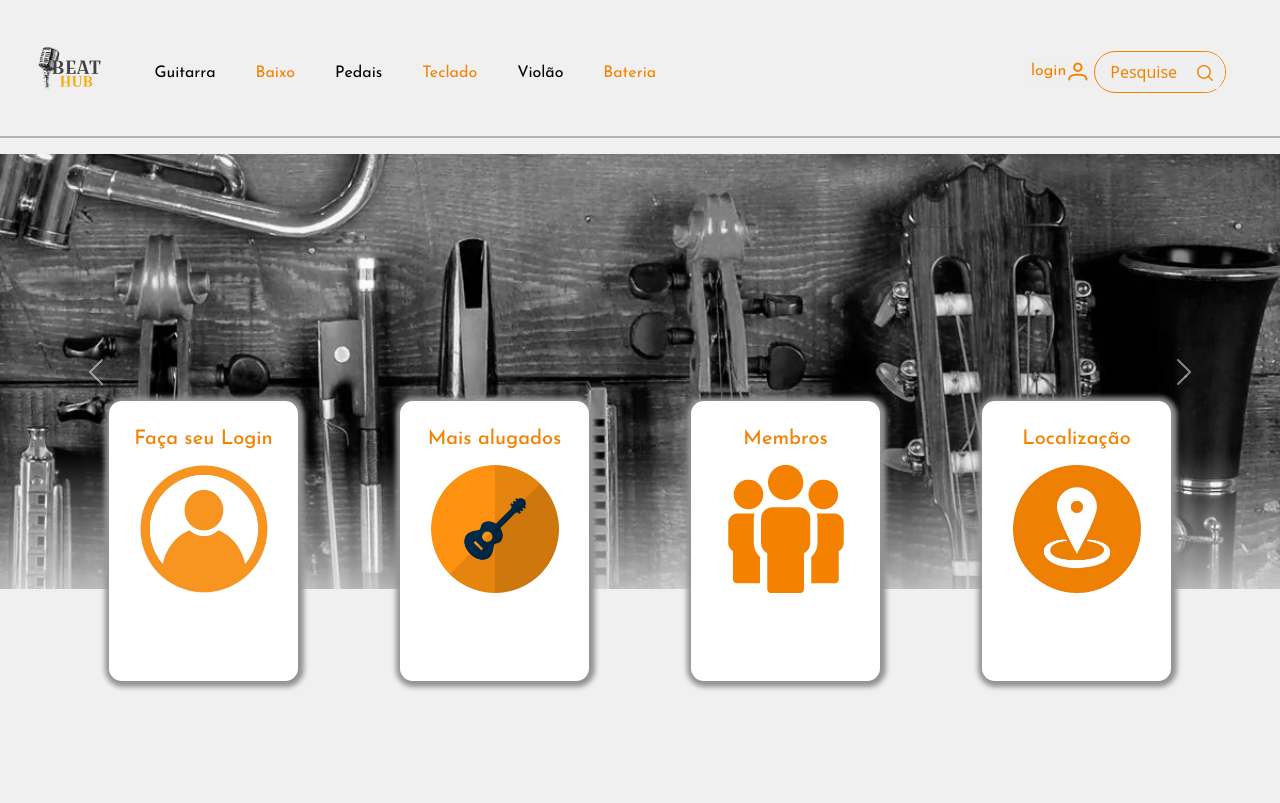
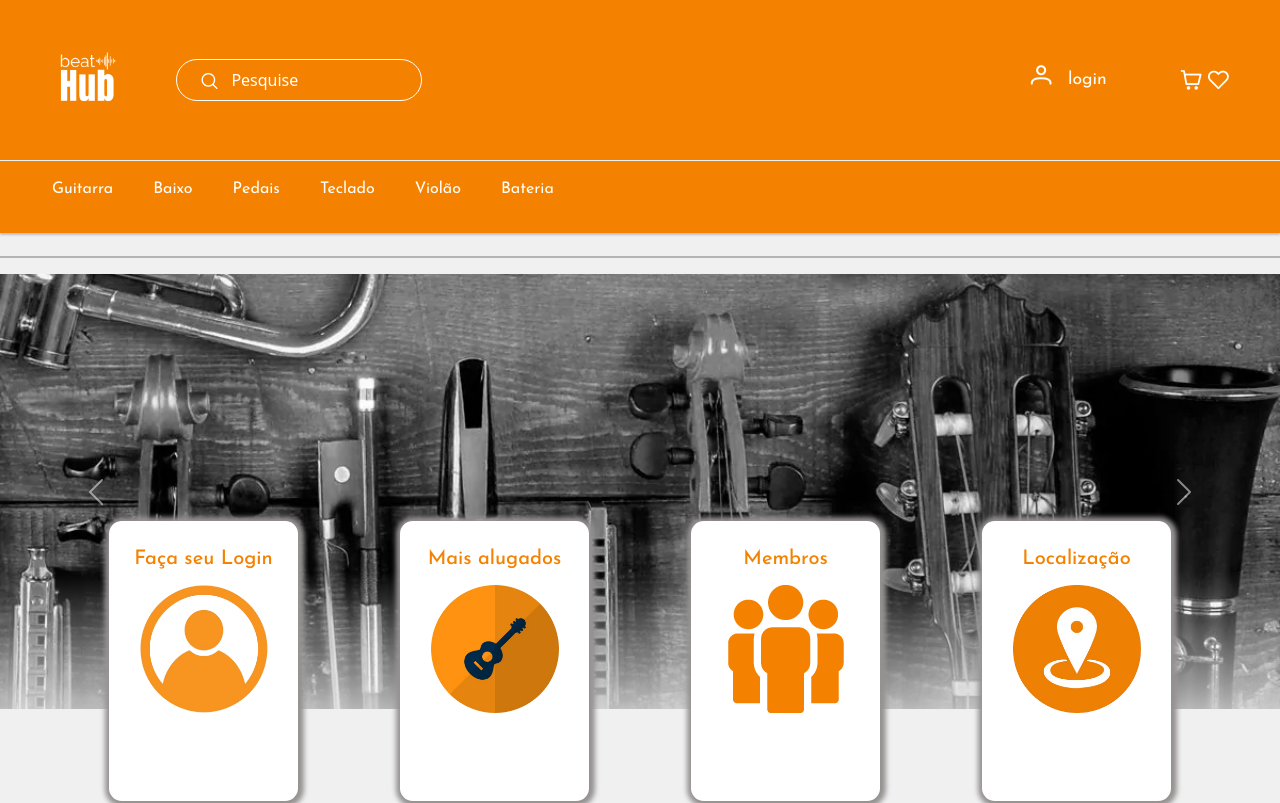
Before and after one commit to spricigom/BeatHub, a Vue app: page / in a window 1280 px wide. Shown: the top 803 px of the page. Built offline with nearby package versions, Linux system fonts and the light colour scheme; a web font is replaced by a local one.

Commit message:
FEAT: header pronto (pesquisa nao funcional)

```diff
--- a/src/components/HeaderComponente.vue
+++ b/src/components/HeaderComponente.vue
@@ -17,52 +17,33 @@ function toggleMenu() {
         <div class="fundo">
             <div class="esquerda">
                 <RouterLink to="/">
-                    <img class="logo" src="@/assets/certa.png" alt="Logo" />
+                    <img class="logo" src="@/assets/logo.png" alt="Logo" />
                 </RouterLink>
+                <div class="busca">
+    <a class="busca-botao" href="#">
+        <button><span class="pi pi-search" style="color: white;"></span></button>
+    </a>
+    <input class="busca-texto" type="text" placeholder="Pesquise">
+</div>
 
-                <nav>
-                    <ul class="navegacao">
-                        <li>
-                            <RouterLink to="/Guitarra">Guitarra</RouterLink>
-                        </li>
-                        <li>
-                            <RouterLink to="/Baixo" id="amarelo">Baixo</RouterLink>
-                        </li>
-                        <li>
-                            <RouterLink to="/Pedais">Pedais</RouterLink>
-                        </li>
-                        <li>
-                            <RouterLink to="/Teclado" id="amarelo">Teclado</RouterLink>
-                        </li>
-                        <li>
-                            <RouterLink to="/Violão">Violão</RouterLink>
-                        </li>
-                        <li>
-                            <RouterLink to="/Bateria" id="amarelo">Bateria</RouterLink>
-                        </li>
-                    </ul>
-                </nav>
+                <!--
+                -->
             </div>
 
             <div class="direita">
                 <div class="login">
-                        <button class="login botao">
+                    <button class="botao">
+                        <span class="pi pi-user" style="font-size: 1.3rem; color: white;"></span>
                         <h6 id="amarelo">login</h6>
-                            <span class="pi pi-user" style="font-size: 1.5vw; color: #f48200;"></span>
                     </button>
                 </div>
                 <div class="botoes-header">
-
-                    <div class="busca">
-                        <input class="busca-texto" type="text" placeholder="Pesquise">
-                        <a class="busca-botao" href="#">
-                            <button><span class="pi pi-search" style="color: #f48200;"></span></button>
-                        </a>
-                    </div>
+                    <span style="color: white; font-size: 1.3rem;" class="pi pi-shopping-cart"></span>
+                    <span style="color: white; font-size: 1.3rem;" class="pi pi-heart"></span>
                 </div>
 
                 <div class="icone-menu">
-                    <button @click="toggleMenu"><span class="pi pi-bars"></span></button>
+                    <button @click="toggleMenu"><span class="pi pi-bars" style="color: white;"></span></button>
                 </div>
             </div>
         </div>
@@ -90,16 +71,55 @@ function toggleMenu() {
             </ul>
 
 
+        </div><hr class="hr">
+        <div class="baixo">
+
+
+            <nav>
+                    <ul class="navegacao">
+                        <li>
+                            <RouterLink to="/Guitarra">Guitarra</RouterLink>
+                        </li>
+                        <li>
+                            <RouterLink to="/Baixo" id="amarelo">Baixo</RouterLink>
+                        </li>
+                        <li>
+                            <RouterLink to="/Pedais">Pedais</RouterLink>
+                        </li>
+                        <li>
+                            <RouterLink to="/Teclado" id="amarelo">Teclado</RouterLink>
+                        </li>
+                        <li>
+                            <RouterLink to="/Violão">Violão</RouterLink>
+                        </li>
+                        <li>
+                            <RouterLink to="/Bateria" id="amarelo">Bateria</RouterLink>
+                        </li>
+                    </ul>
+                </nav>
         </div>
     </header>
 </template>
 
 <style scoped>
-@media (max-width: 800px) {
+
+@media (max-width: 768px) {
+    header{
+        margin-bottom: 7vh! important;
+    }
+    .hr{
+        display: none !important;
+    }
+    .login h6{
+        display: none !important;
+    }
     .botoes-header {
         display: none !important;
     }
+    .baixo{
+        display: none !important;
 
+    }
     .navegacao {
         display: none !important;
     }
@@ -111,6 +131,7 @@ function toggleMenu() {
     .icone-menu button {
         border: none;
         cursor: pointer;
+        background-color: #f48200;
     }
 
     .menu ul {
@@ -119,35 +140,48 @@ function toggleMenu() {
         text-align: center;
         padding-bottom: 11rem;
     }
-    .menu{
-        background-color: #efefef;
-        position: fixed; /* Fixa o menu na tela */
-        top: 8rem; /* Alinha o menu no topo da tela */
+
+    .menu {
+        background-color: #f48200;
+        position: fixed;
+        /* Fixa o menu na tela */
+        top: 8rem;
+        /* Alinha o menu no topo da tela */
         left: 0;
         right: 0;
-        z-index: 9999; /* Garante que o menu ficará acima de outros conteúdos */
-        display: none; /* Inicialmente o menu está oculto */
+        z-index: 9999;
+        /* Garante que o menu ficará acima de outros conteúdos */
+        display: none;
+        /* Inicialmente o menu está oculto */
         flex-direction: column;
         justify-content: center;
         align-items: center;
-        height: 40vh; /* O menu ocupa toda a altura da tela */
-        box-shadow: 0  4px 2px rgba(0, 0, 0, 0.2); /* Sombra suave apenas na parte inferior */
+        height: 40vh;
+        /* O menu ocupa toda a altura da tela */
+        box-shadow: 0 4px 2px rgba(0, 0, 0, 0.2);
+        /* Sombra suave apenas na parte inferior */
     }
 
     .overlay {
         position: fixed;
-    top: 8rem; /* Ajuste conforme a altura do cabeçalho */
+        top: 8rem;
+        /* Ajuste conforme a altura do cabeçalho */
         left: 0;
         width: 100vw;
         height: 100vh;
-    background-color: rgba(0, 0, 0, 0.5); /* Escurece o fundo */
-    z-index: 999; /* Fica acima de outros elementos, mas abaixo do cabeçalho */
-    display: none; /* Inicialmente oculto */
+        background-color: rgba(0, 0, 0, 0.5);
+        /* Escurece o fundo */
+        z-index: 999;
+        /* Fica acima de outros elementos, mas abaixo do cabeçalho */
+        display: none;
+        /* Inicialmente oculto */
     }
 
     .overlay.active {
-    display: block; /* Torna visível quando o menu estiver aberto */
+        display: block;
+        /* Torna visível quando o menu estiver aberto */
     }
+
 
     .menu.open {
         display: block;
@@ -156,10 +190,12 @@ function toggleMenu() {
     .menu .open {
         display: flex;
     }
+
     .menu .nav-item {
         display: block;
         padding-bottom: 1.2rem;
     }
+
 
     .menu .Rlogin {
         display: flex;
@@ -178,21 +214,73 @@ function toggleMenu() {
         width: 100%;
     }
 }
+@media (max-width: 450px) {
+    .busca-texto {
 
+    width: 8rem !important;
+
+}
+
+}
+@media (max-width: 360px) {
+    .busca-texto {
+
+    width: 6rem !important;
+
+}
+
+}
+header{
+    background-color: #f48200;
+    height: 20vh;
+    margin-bottom: 17vh;
+
+}
+.baixo{
+    width: 100%;
+    display: flex;
+    align-items: center;
+    padding: 1rem 0;
+    background-color: #f48200;
+    position: relative;
+    bottom: 2rem;
+    box-shadow: 0 2px 2px rgba(0, 0, 0, 0.2);
+
+
+}
+.hr {
+    /* margin: 1rem 0; */
+    color: inherit;
+    border: 0;
+    border-top: 1px solid white;
+    opacity: 1;
+    z-index: 9999;
+}
+.login .botao {
+    border: none;
+    background-color: #f48200;
+    width: 5.5rem;
+    display: flex;
+    flex-direction: row;
+    justify-content: space-between;
+}
 .login {
     display: flex;
     flex-direction: row;
+    align-items: center;
     justify-content: space-around;
-    width: 5.5vw;
+    width: 7vw;
 }
 
-.login h6 {
+.botao h6 {
     font-weight: 400;
     font-family: 'Josefin Sans', sans-serif;
     display: flex;
     position: relative;
     top: .5vh;
+    font-size: 1.1rem;
 }
+
 
 .direita {
     display: flex;
@@ -202,8 +290,7 @@ function toggleMenu() {
     width: 18vw;
     margin-right: 2vw;
     text-align: center;
-    position: relative;
-    bottom: 1vh;
+
 }
 
 .esquerda {
@@ -211,7 +298,7 @@ function toggleMenu() {
     flex-direction: row;
     align-items: center;
     justify-content: space-between;
-    width: 38vw;
+    width: 30vw;
     margin-left: 3vw;
 }
 
@@ -219,23 +306,19 @@ function toggleMenu() {
     display: none;
 }
 
-.botao {
-    border: none;
-    display: flex;
-    justify-content: center;
-}
+
 
 .menu {
     display: none;
 }
 
 .busca-botao {
-    color: #f48200;
+    color: white;
     height: 40px;
     width: 40px;
     float: right;
     border-radius: 50%;
-    background-color: #efefef;
+    background-color: #f48200;
     display: flex;
     justify-content: center;
     align-items: center;
@@ -244,11 +327,12 @@ function toggleMenu() {
 
 .busca-botao button {
     border: none;
+    background-color: #f48200;
 
 }
 
 .busca ::placeholder {
-    color: #f48200;
+    color: white;
 }
 
 .fundo {
@@ -258,12 +342,15 @@ function toggleMenu() {
     align-items: center;
     height: 20vh;
     width: 100vw;
+    background: #f48200;
+
+
 }
 
 .busca {
-    background: #efefef;
+    background: #f48200;
     border-radius: 40px;
-    border: 1px solid #f48200;
+    border: 1px solid white;
     padding-left: 1vw;
     display: flex;
     align-items: center;
@@ -276,34 +363,27 @@ function toggleMenu() {
     background: none;
     outline: none;
     float: left;
-    color: #f48200;
+    color: white;
     font-size: 16px;
-    width: 6vw;
+    width: 12rem;
+
 }
 
-.login {
-    display: flex;
-    flex-direction: row;
-    align-items: center;
-    justify-content: space-around;
-    width: 5.5vw;
-}
+
 
 .botoes-header {
     display: flex;
     flex-direction: row;
     align-items: center;
     justify-content: space-between;
-    width: 18vw;
+    width: 3rem;
     margin-right: 2vw;
-    position: relative;
 }
 
 .logo {
-    width: 4rem;
+    width: 6rem;
     cursor: pointer;
-    position: relative;
-    bottom: 1.5vh;
+
 }
 
 .navegacao {
@@ -311,19 +391,39 @@ function toggleMenu() {
     display: flex;
     flex-direction: row;
     justify-content: space-around;
+    width: 50%;
 }
 
+
 .navegacao li {
+    position: relative;
     padding: 0 20px;
+    list-style: none;
+    display: inline-block;
+    cursor: pointer;
+    font-family: 'Josefin Sans', sans-serif;
+    transition:  0.2s ease-in-out; /* Transição suave na cor */
 }
-
+.navegacao li::after {
+    content: "";
+    position: absolute;
+    bottom: 0; /* Posição da linha na parte inferior do texto */
+    left: 15%;
+    width: 0;
+    height: 2px; /* Espessura da linha */
+    background-color: white; /* Cor da underline */
+    transition:  0.2s ease-in-out; /* Animação de largura */
+}
+.navegacao li:hover::after {
+    width: 72%; /* A linha se expande ao passar o mouse */
+}
 a {
     text-decoration: none;
-    color: #000;
+    color: white;
     font-family: 'Josefin Sans', sans-serif;
 }
 
 #amarelo {
-    color: #f48200;
+    color: white;
 }
 </style>
--- a/src/views/GuitarraView.vue
+++ b/src/views/GuitarraView.vue
@@ -10,10 +10,9 @@ import HeaderComponente from '@/components/HeaderComponente.vue';
         <HeaderComponente />
 
 
-        <hr class="hr" />
         <main>
 
-            <h2 id="amarelo" style="position: relative;bottom: 1vh;">Guitarras</h2>
+            <h2 id="amarelo" style="position: relative;bottom: 1vh; margin-top:5vh;">Guitarras</h2>
 
 
 
@@ -566,11 +565,6 @@ a {
     padding-left: 7vw;
 }
 
-.hr {
-    position: relative;
-    bottom: 5vh;
-    border: 1px solid black;
-}
 
 .icones {
     width: 1.5vw;
```
Also changed, not shown: src/assets/Logo.png (added). Lines whose indentation alone changed are shown as unchanged.
